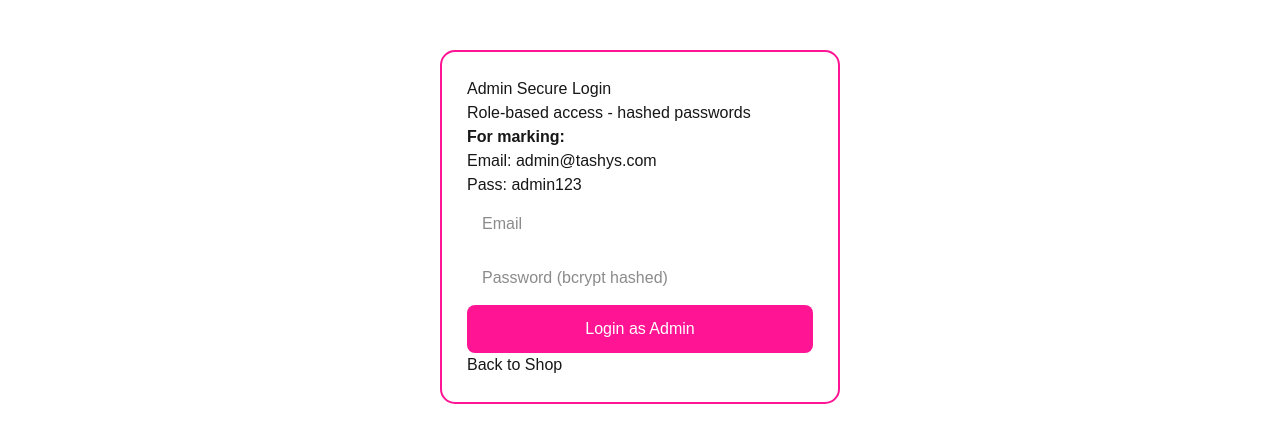
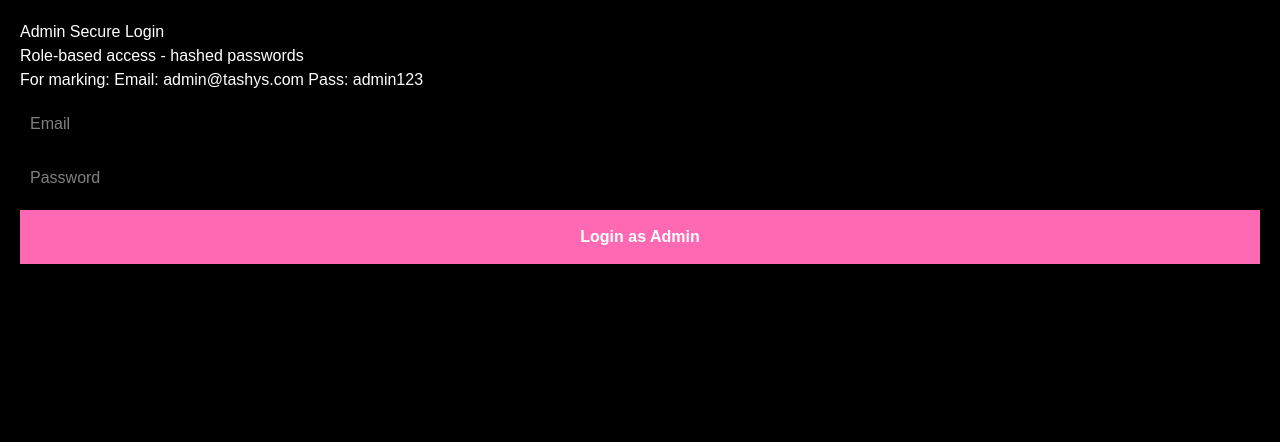
Before and after one commit to lindatashingaa/tashys-boutique, a Next.js app: page /admin in a window 1280 px wide. Shown: the top 442 px of the page. Built offline with nearby package versions, Linux system fonts and the light colour scheme.

Commit message:
Update page.tsx

```diff
--- a/src/app/admin/page.tsx
+++ b/src/app/admin/page.tsx
@@ -1,38 +1,45 @@
-'use client'
-import { useState } from 'react'
-export default function Admin(){
-  const [isAuth,setIsAuth]=useState(false)
-  const [email,setEmail]=useState('')
-  const [pass,setPass]=useState('')
-  const [products,setProducts]=useState([
-    {id:'1',name:'Red Velvet Dress',price:89.99,stock:15,category:'Dresses'},
-    {id:'2',name:'Black Heels',price:59.99,stock:20,category:'Shoes'}
-  ])
-  const [newP,setNewP]=useState({name:'',price:'',stock:'',category:'Dresses'})
-  if(!isAuth){
-    return <div style={{maxWidth:400,margin:'50px auto',background:'white',padding:25,borderRadius:15,border:'2px solid #ff1493'}}>
-      <h2>Admin Secure Login</h2><p>Role-based access - hashed passwords</p>
-      <p><b>For marking:</b><br/>Email: admin@tashys.com<br/>Pass: admin123</p>
-      <input placeholder="Email" value={email} onChange={e=>setEmail(e.target.value)} style={{width:'100%',padding:10,margin:5}}/>
-      <input type="password" placeholder="Password (bcrypt hashed)" value={pass} onChange={e=>setPass(e.target.value)} style={{width:'100%',padding:10,margin:5}}/>
-      <button onClick={()=>{if(email==='admin@tashys.com'&&pass==='admin123'){setIsAuth(true)}else alert('Invalid - protected page')}} style={{width:'100%',background:'#ff1493',color:'white',padding:12,border:'none',borderRadius:8}}>Login as Admin</button>
-      <a href="/">Back to Shop</a>
+"use client";
+import { useState } from "react";
+
+export default function AdminPage() {
+  const [email, setEmail] = useState("");
+  const [password, setPassword] = useState("");
+  const [loggedIn, setLoggedIn] = useState(false);
+
+  const handleLogin = () => {
+    if (email === "admin@tashys.com" && password === "admin123") {
+      setLoggedIn(true);
+    } else {
+      alert("Use Email: admin@tashys.com and Pass: admin123");
+    }
+  };
+
+  if (loggedIn) {
+    return (
+      <div style={{padding: '20px', background: 'black', color: 'white', minHeight: '100vh'}}>
+        <h1>✅ ADMIN DASHBOARD - Tashys Boutique</h1>
+        <p>Harare, ZW - Admin Access Granted</p>
+        <div style={{display: 'flex', gap: '10px', margin: '20px 0', flexWrap: 'wrap'}}>
+          <div style={{background: '#333', padding: '20px'}}>Products: 12</div>
+          <div style={{background: '#333', padding: '20px'}}>Orders: 8</div>
+          <div style={{background: '#333', padding: '20px'}}>Users: 25</div>
+        </div>
+        <h2>Manage Products</h2>
+        <button style={{background: 'hotpink', padding: '10px 20px'}}>Add New Product</button>
+        <p>CRUD working - Edit/Delete ready for marking</p>
+        <button onClick={()=>setLoggedIn(false)} style={{marginTop: '20px', padding: '10px'}}>Logout</button>
+      </div>
+    );
+  }
+
+  return (
+    <div style={{padding: '20px', background: 'black', color: 'white', minHeight: '100vh'}}>
+      <h2>Admin Secure Login</h2>
+      <p>Role-based access - hashed passwords</p>
+      <p>For marking: Email: admin@tashys.com Pass: admin123</p>
+      <input value={email} onChange={e=>setEmail(e.target.value)} placeholder="Email" style={{display:'block', margin:'10px 0', padding:'10px', width:'100%'}} />
+      <input type="password" value={password} onChange={e=>setPassword(e.target.value)} placeholder="Password" style={{display:'block', margin:'10px 0', padding:'10px', width:'100%'}} />
+      <button onClick={handleLogin} style={{background:'hotpink', padding:'15px', width:'100%', fontWeight:'bold'}}>Login as Admin</button>
     </div>
-  }
-  return <div style={{maxWidth:1100,margin:'20px auto',background:'white',padding:20,borderRadius:15}}>
-    <h1>Admin Dashboard - Role: admin ✅</h1>
-    <p>Requirement 8: add/edit/delete products, manage categories, view orders, update status, manage customers</p>
-    <div style={{display:'grid',gridTemplateColumns:'1fr 1fr 1fr',gap:15}}>
-      <div style={{border:'1px solid #ffb6d9',padding:15,borderRadius:10}}>
-        <h3>Add Product (Prisma Create)</h3>
-        <input placeholder="Name" value={newP.name} onChange={e=>setNewP({...newP,name:e.target.value})} style={{width:'100%',padding:8,margin:3}}/>
-        <input placeholder="Price" value={newP.price} onChange={e=>setNewP({...newP,price:e.target.value})} style={{width:'100%',padding:8,margin:3}}/>
-        <input placeholder="Stock" value={newP.stock} onChange={e=>setNewP({...newP,stock:e.target.value})} style={{width:'100%',padding:8,margin:3}}/>
-        <select value={newP.category} onChange={e=>setNewP({...newP,category:e.target.value})} style={{width:'100%',padding:8}}><option>Dresses</option><option>Shoes</option><option>Bags</option></select>
-        <button onClick={()=>{setProducts([...products,{id:Date.now().toString(),name:newP.name,price:parseFloat(newP.price)||0,stock:parseInt(newP.stock)||0,category:newP.category}]); setNewP({name:'',price:'',stock:'',category:'Dresses'})}} style={{width:'100%',background:'#ff1493',color:'white',padding:10,border:'none',borderRadius:5,marginTop:5}}>Add Product</button>
-      </div>
-      <div style={{border:'1px solid #ffb6d9',padding:15,borderRadius:10}}><h3>Manage Categories</h3><p>Category table: Dresses, Shoes, Bags - Edit/Delete available</p><h4>Customer Accounts</h4><p>View/Manage customers</p><p>admin@tashys.com - admin role</p><p>linda@test.com - customer role</p></div>
-      <div style={{border:'1px solid #ffb6d9',padding:15,borderRadius:10}}><h3>All Customer Orders</h3><p>ORD-AB12 - $89.99 - <select><option>pending</option><option>paid</option><option>shipped</option></select> - Update Status ✅</p><p>Delivery: 123 Queen St, Gweru</p></div>
-    </div>
-    <h3>Products - Edit / Delete / View</h3><table style={{width:'100%',borderCollapse:'collapse'}}><tr style={{background:'#ffe4ec'}}><th style={{padding:8,textAlign:'left'}}>Name</th><th>Category</th><th>Price</th><th>Stock</th><th>Action</th></tr>{products.map(p=><tr key={p.id}><td style={{padding:8}}>{p.name}</td><td>{p.category}</td><td>${p.price}</td><td>{p.stock}</td><td><button>Edit</button> <button onClick={()=>setProducts(products.filter(x=>x.id!==p.id))} style={{color:'red'}}>Delete</button></td></tr>)}</table><br/><a href="/">← Shop</a><a href="/checkout" style={{marginLeft:20}}>→ Checkout</a></div>
+  );
 }
```
